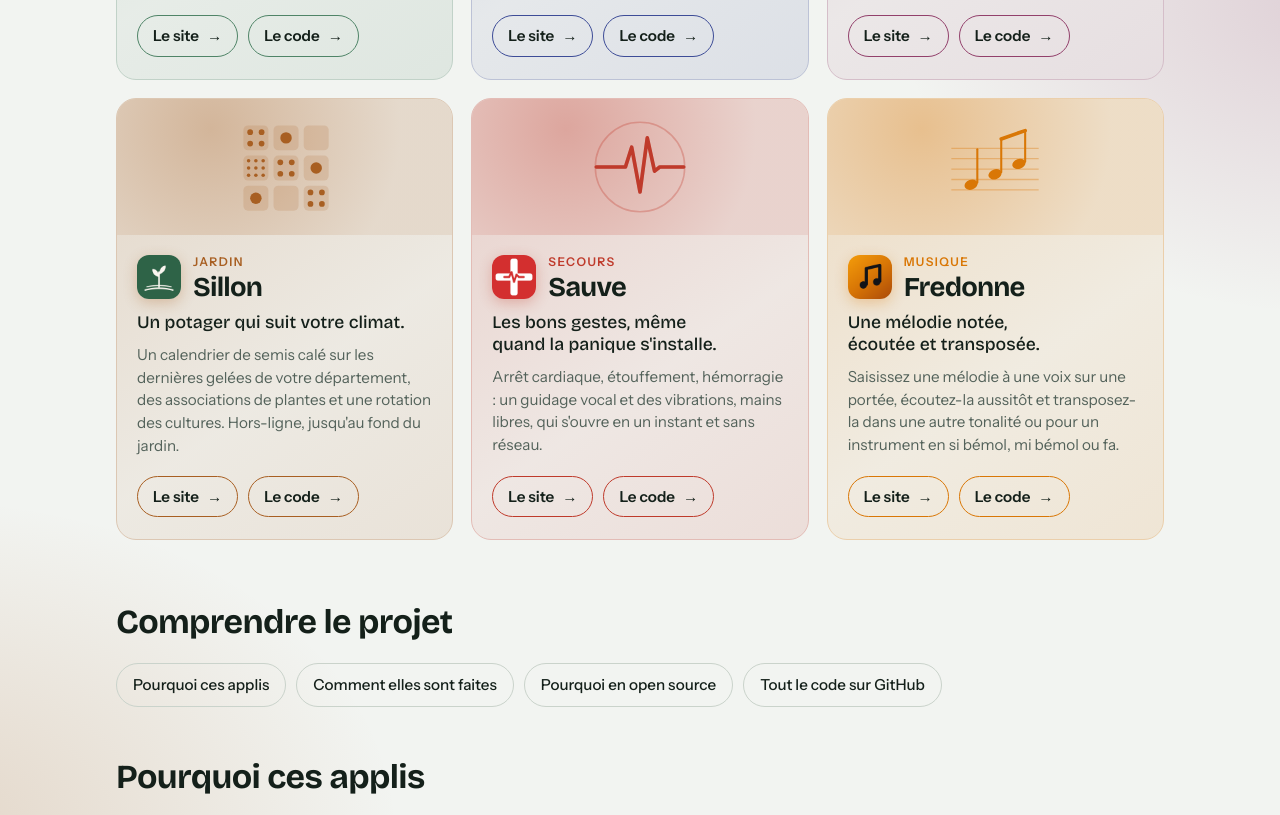
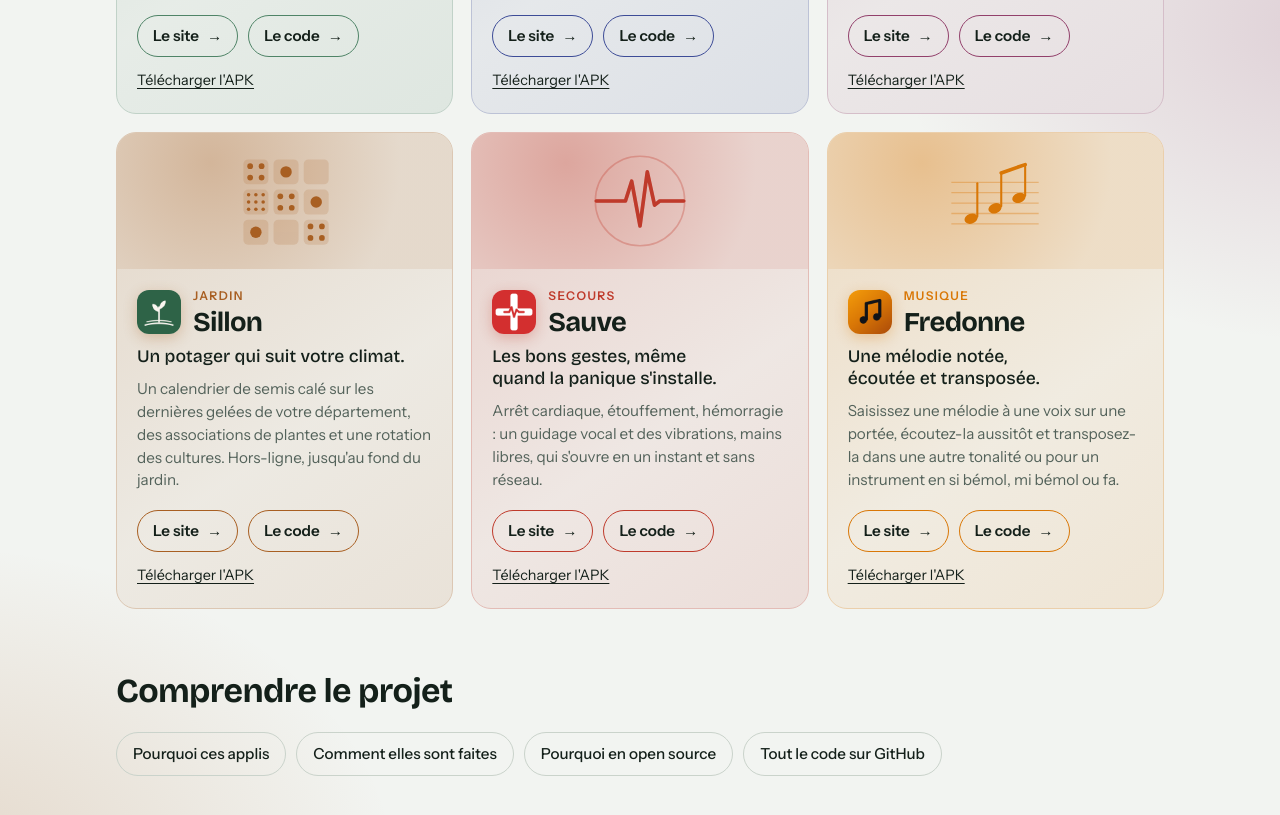
Before and after one commit to Pilmil-Studio/Pilmil-Studio.github.io, a plain HTML site: page index.html in a window 1280 px wide. Shown: the part 1293-2108 px from the top of the page. Drawn offline with Linux system fonts and the light colour scheme.

Commit message:
Téléchargement : lien discret vers l'APK sur chaque carte d'appli

```diff
--- a/css/home.css
+++ b/css/home.css
@@ -194,4 +194,6 @@ h2 { font-family: var(--font-display); font-weight: 700; font-size: clamp(1.5rem
 .principles h3 { font-family: var(--font-display); font-size: 1.1rem; letter-spacing: -0.01em; margin: 0 0 6px; }
 .principles p { margin: 0; color: var(--muted); font-size: 0.97rem; }
 .links { display: flex; flex-wrap: wrap; gap: 10px; }
+.dl { margin: 12px 0 0; font-size: 0.9rem; color: var(--muted); }
+.dl a { color: var(--fg); text-underline-offset: 3px; }
 .foot a { color: var(--fg); }
--- a/index.html
+++ b/index.html
@@ -79,6 +79,7 @@
         <p class="promise">Une respiration avant le scroll sans fin.</p>
         <p class="detail">Avant d'ouvrir une appli qui vous aspire, Respire vous offre une pause. Vous gardez la main sur votre temps.</p>
         <div class="links"><a class="go" href="https://pilmil-studio.github.io/respire/fr/">Le site <span aria-hidden="true">→</span></a> <a class="go" href="https://github.com/Pilmil-Studio/respire">Le code <span aria-hidden="true">→</span></a></div>
+        <p class="dl"><a href="https://github.com/Pilmil-Studio/respire/releases/latest">Télécharger l'APK</a></p>
       </div>
     </article>
 
@@ -104,6 +105,7 @@
         <p class="promise">Retrouver le sommeil, semaine après semaine.</p>
         <p class="detail">Un accompagnement inspiré de la thérapie cognitive et comportementale de l'insomnie : agenda du sommeil, bilans, aide pour les nuits difficiles. Un outil d'accompagnement pour adultes, pas un dispositif médical.</p>
         <div class="links"><a class="go" href="https://pilmil-studio.github.io/sommelle/">Le site <span aria-hidden="true">→</span></a> <a class="go" href="https://github.com/Pilmil-Studio/sommelle">Le code <span aria-hidden="true">→</span></a></div>
+        <p class="dl"><a href="https://github.com/Pilmil-Studio/sommelle/releases/latest">Télécharger l'APK</a></p>
       </div>
     </article>
 
@@ -133,6 +135,7 @@
         <p class="promise">Votre cycle, rien que pour vous.</p>
         <p class="detail">Suivi du cycle, prévisions et conseils selon la phase. Tout reste sur le téléphone. Pour les 13 ans et plus, sans prétendre être une méthode de contraception.</p>
         <div class="links"><a class="go" href="https://pilmil-studio.github.io/lunaison/">Le site <span aria-hidden="true">→</span></a> <a class="go" href="https://github.com/Pilmil-Studio/lunaison">Le code <span aria-hidden="true">→</span></a></div>
+        <p class="dl"><a href="https://github.com/Pilmil-Studio/lunaison/releases/latest">Télécharger l'APK</a></p>
       </div>
     </article>
 
@@ -185,6 +188,7 @@
         <p class="promise">Un potager qui suit votre climat.</p>
         <p class="detail">Un calendrier de semis calé sur les dernières gelées de votre département, des associations de plantes et une rotation des cultures. Hors-ligne, jusqu'au fond du jardin.</p>
         <div class="links"><a class="go" href="https://pilmil-studio.github.io/sillon/">Le site <span aria-hidden="true">→</span></a> <a class="go" href="https://github.com/Pilmil-Studio/sillon">Le code <span aria-hidden="true">→</span></a></div>
+        <p class="dl"><a href="https://github.com/Pilmil-Studio/sillon/releases/latest">Télécharger l'APK</a></p>
       </div>
     </article>
 
@@ -207,6 +211,7 @@
         <p class="promise">Les bons gestes, même quand la panique s'installe.</p>
         <p class="detail">Arrêt cardiaque, étouffement, hémorragie : un guidage vocal et des vibrations, mains libres, qui s'ouvre en un instant et sans réseau.</p>
         <div class="links"><a class="go" href="https://pilmil-studio.github.io/sauve/">Le site <span aria-hidden="true">→</span></a> <a class="go" href="https://github.com/Pilmil-Studio/sauve">Le code <span aria-hidden="true">→</span></a></div>
+        <p class="dl"><a href="https://github.com/Pilmil-Studio/sauve/releases/latest">Télécharger l'APK</a></p>
       </div>
     </article>
 
@@ -234,6 +239,7 @@
         <p class="promise">Une mélodie notée, écoutée et transposée.</p>
         <p class="detail">Saisissez une mélodie à une voix sur une portée, écoutez-la aussitôt et transposez-la dans une autre tonalité ou pour un instrument en si bémol, mi bémol ou fa.</p>
         <div class="links"><a class="go" href="https://pilmil-studio.github.io/fredonne/">Le site <span aria-hidden="true">→</span></a> <a class="go" href="https://github.com/Pilmil-Studio/fredonne">Le code <span aria-hidden="true">→</span></a></div>
+        <p class="dl"><a href="https://github.com/Pilmil-Studio/fredonne/releases/latest">Télécharger l'APK</a></p>
       </div>
     </article>
 
```
Also changed, not shown: en/index.html (+6 -0 lines).
